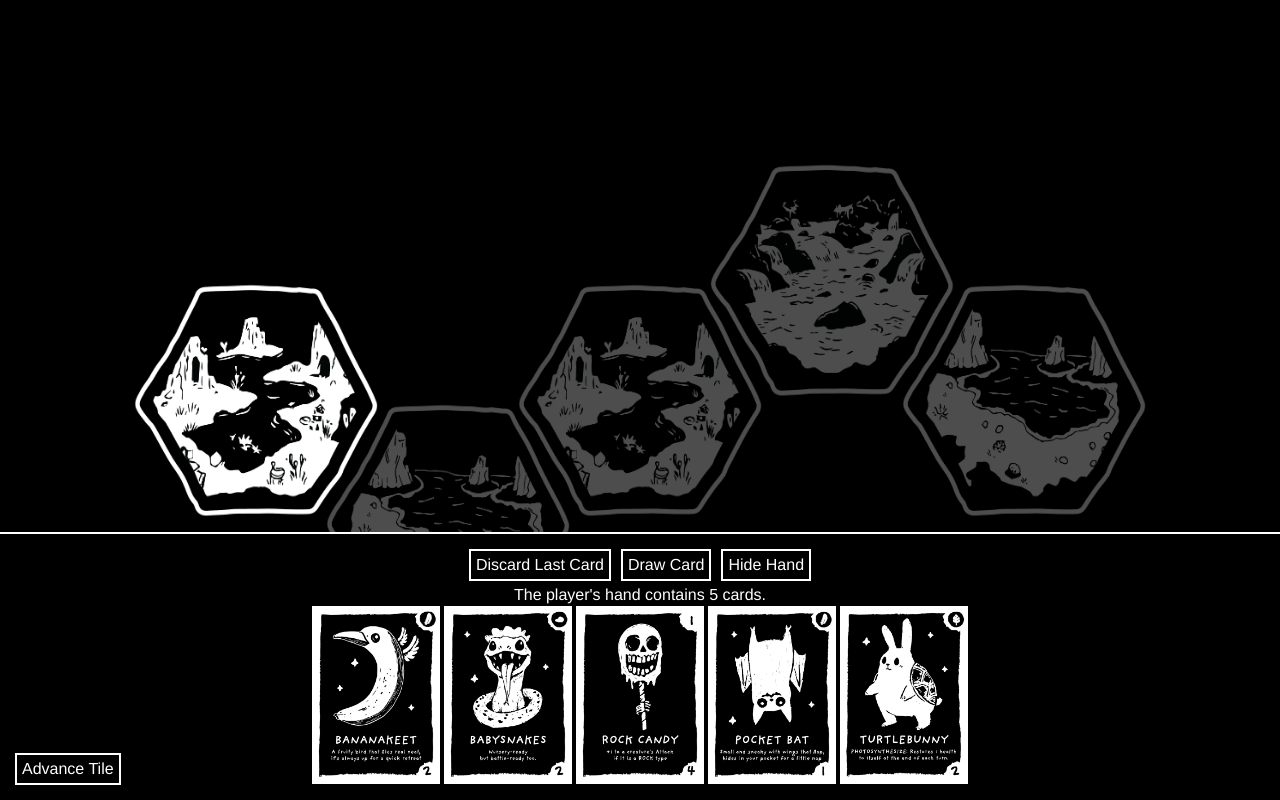
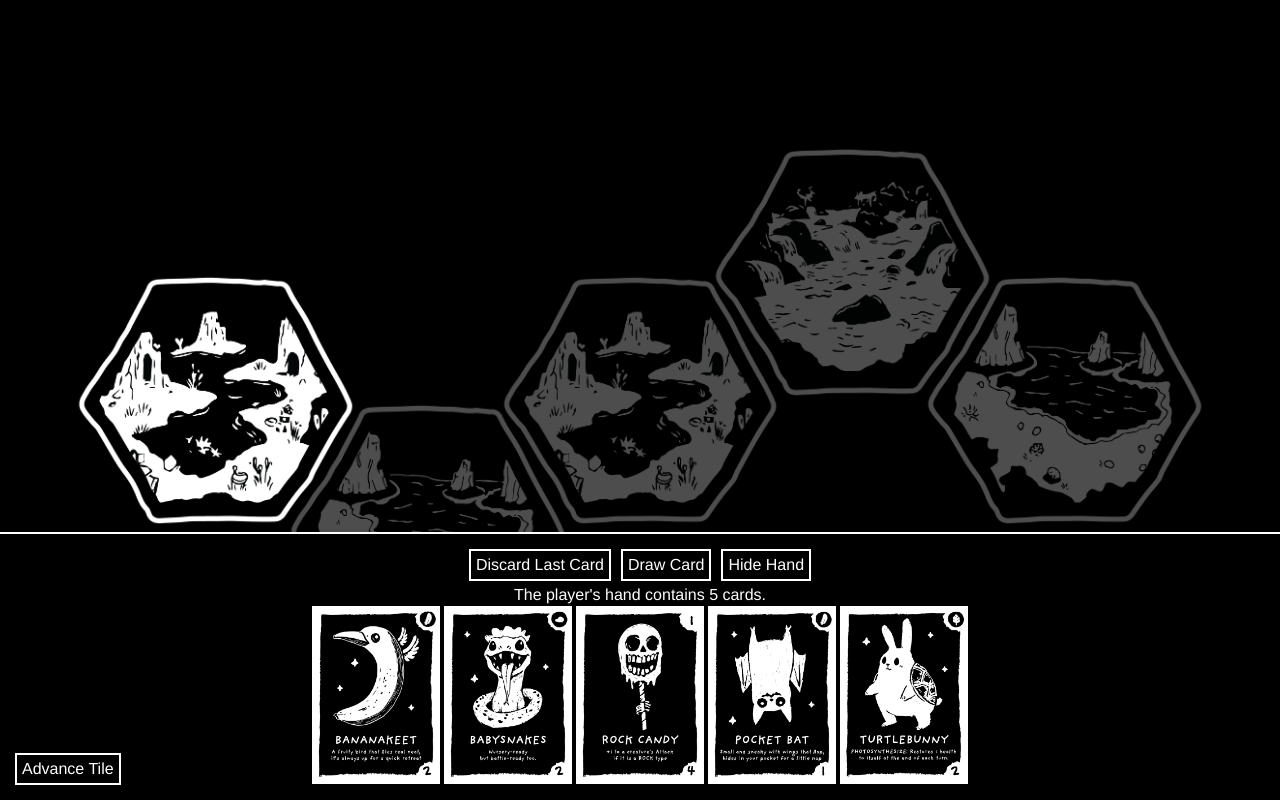
Before and after one commit to aeolion7/pet-games, a Vue app: page / in a window 1280 px wide. Built offline with nearby package versions, Linux system fonts and the light colour scheme.

Commit message:
adjust tile size

```diff
--- a/src/components/BoardTile.vue
+++ b/src/components/BoardTile.vue
@@ -22,8 +22,8 @@ const imgUrl = getTileImageUrl(props.tileName, props.isFlipped);
 
 <style>
 :root {
-  --tile-width: 20vw;
-  --tile-height: 30vh;
+  --tile-width: 24vw;
+  --tile-height: 32vh;
   --horizontal-tile-offset: calc(var(--tile-width) / 4);
   --vertical-tile-offset: calc(var(--tile-height) / 2);
 }
```
